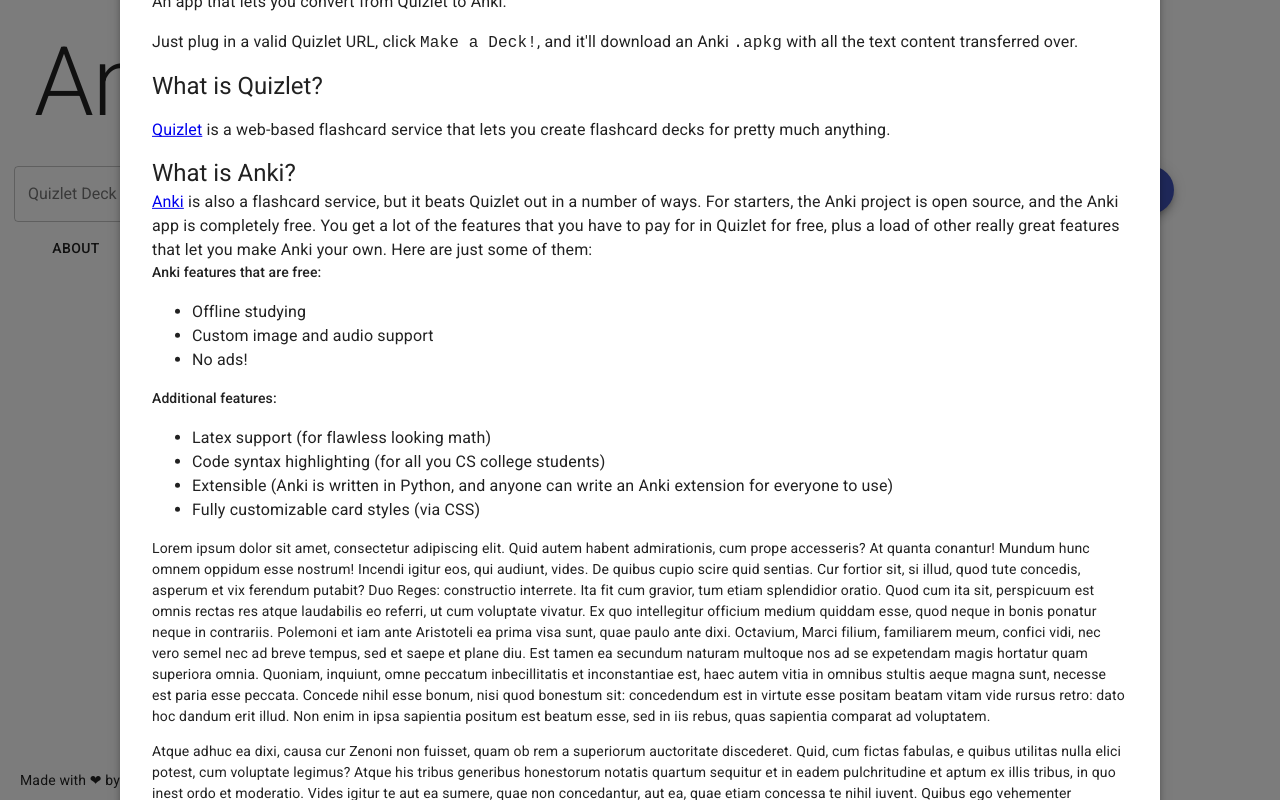
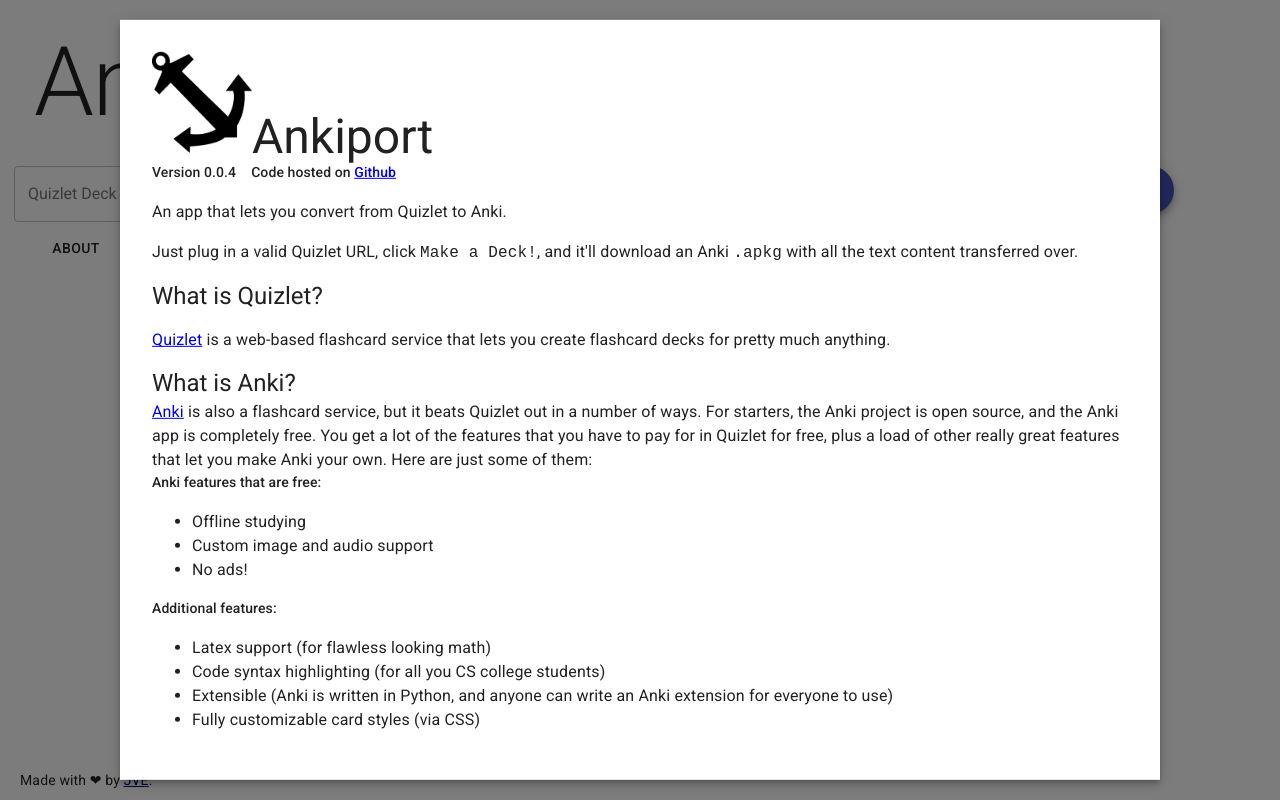
Before and after one commit to jahzielv/ankiport-web, a React (Create React App) app: page / in a window 1280 px wide. Both pictures are taken after a click on the button "ABOUT". Built offline with nearby package versions, Linux system fonts and the light colour scheme.

Commit message:
fixed dom nesting problem

```diff
--- a/src/components/AboutSection.js
+++ b/src/components/AboutSection.js
@@ -9,17 +9,17 @@
             <Typography variant="h3"><img src="../res/aplogo.png" alt="ankiport logo" width="100" />Ankiport</Typography>
             <Grid container direction="row">
                 <Typography variant="subtitle2">Version 0.0.4</Typography>
-                <Typography variant="subtitle2" style={{ paddingLeft: "15px" }}>Code hosted on <a href="https://github.com/jahzielv/ankiport-web" target="_blank">Github</a></Typography>
+                <Typography variant="subtitle2" style={{ paddingLeft: "15px" }}>Code hosted on <a href="https://github.com/jahzielv/ankiport-web" rel="noopener noreferrer" target="_blank">Github</a></Typography>
             </Grid>
 
-            <Typography variant="body1">
+            <Typography variant="body1" component={"span"}>
                 <p>An app that lets you convert from Quizlet to Anki.</p>
                 <p>Just plug in a valid Quizlet URL, click <code>Make a Deck!</code>, and it'll download an Anki <code>.apkg</code> with all the text content transferred over.</p>
             </Typography>
 
             <Typography variant="h5"> What is Quizlet?</Typography>
 
-            <Typography variant="body1">
+            <Typography variant="body1" component={"span"}>
                 <p><a href="quizlet.com">Quizlet</a> is a web-based flashcard service that lets you create flashcard decks for pretty much anything.</p>
             </Typography>
             <Typography variant="h5"> What is Anki?</Typography>
@@ -27,7 +27,7 @@
             <Typography variant="body1"> <a href="https://apps.ankiweb.net/">Anki</a> is also a flashcard service, but it beats Quizlet out in a number of ways. For starters, the Anki project is open source, and the Anki app is completely free. You get a lot of the features that you have to pay for in Quizlet for free, plus a load of other really great features that let you make Anki your own. Here are just some of them:</Typography>
 
             <Typography variant="subtitle2"> Anki features that are free: </Typography>
-            <Typography variant="body1">
+            <Typography variant="body1" component={"span"}>
                 <ul>
                     <li>Offline studying</li>
                     <li>Custom image and audio support</li>
@@ -36,7 +36,7 @@
             </Typography>
 
             <Typography variant="subtitle2">Additional features: </Typography>
-            <Typography variant="body1">
+            <Typography variant="body1" component={"span"}>
                 <ul>
                     <li>Latex support (for flawless looking math)</li>
                     <li>Code syntax highlighting (for all you CS college students)</li>
@@ -44,13 +44,6 @@
                     <li>Fully customizable card styles (via CSS)</li>
                 </ul>
             </Typography>
-            <Typography><p>Lorem ipsum dolor sit amet, consectetur adipiscing elit. Quid autem habent admirationis, cum prope accesseris? At quanta conantur! Mundum hunc omnem oppidum esse nostrum! Incendi igitur eos, qui audiunt, vides. De quibus cupio scire quid sentias. Cur fortior sit, si illud, quod tute concedis, asperum et vix ferendum putabit? Duo Reges: constructio interrete. Ita fit cum gravior, tum etiam splendidior oratio. Quod cum ita sit, perspicuum est omnis rectas res atque laudabilis eo referri, ut cum voluptate vivatur. Ex quo intellegitur officium medium quiddam esse, quod neque in bonis ponatur neque in contrariis. Polemoni et iam ante Aristoteli ea prima visa sunt, quae paulo ante dixi. Octavium, Marci filium, familiarem meum, confici vidi, nec vero semel nec ad breve tempus, sed et saepe et plane diu. Est tamen ea secundum naturam multoque nos ad se expetendam magis hortatur quam superiora omnia. Quoniam, inquiunt, omne peccatum inbecillitatis et inconstantiae est, haec autem vitia in omnibus stultis aeque magna sunt, necesse est paria esse peccata. Concede nihil esse bonum, nisi quod bonestum sit: concedendum est in virtute esse positam beatam vitam vide rursus retro: dato hoc dandum erit illud. Non enim in ipsa sapientia positum est beatum esse, sed in iis rebus, quas sapientia comparat ad voluptatem. </p>
-
-                <p>Atque adhuc ea dixi, causa cur Zenoni non fuisset, quam ob rem a superiorum auctoritate discederet. Quid, cum fictas fabulas, e quibus utilitas nulla elici potest, cum voluptate legimus? Atque his tribus generibus honestorum notatis quartum sequitur et in eadem pulchritudine et aptum ex illis tribus, in quo inest ordo et moderatio. Vides igitur te aut ea sumere, quae non concedantur, aut ea, quae etiam concessa te nihil iuvent. Quibus ego vehementer assentior. Tu enim ista lenius, hic Stoicorum more nos vexat. Curium putes loqui, interdum ita laudat, ut quid praeterea sit bonum neget se posse ne suspicari quidem. Potius inflammat, ut coercendi magis quam dedocendi esse videantur. </p>
-
-                <p>Vives, inquit Aristo, magnifice atque praeclare, quod erit cumque visum ages, numquam angere, numquam cupies, numquam timebis. Sed haec ab Antiocho, familiari nostro, dicuntur multo melius et fortius, quam a Stasea dicebantur. Ista ipsa, quae tu breviter: regem, dictatorem, divitem solum esse sapientem, a te quidem apte ac rotunde; Is enim percontando atque interrogando elicere solebat eorum opiniones, quibuscum disserebat, ut ad ea, quae ii respondissent, si quid videretur, diceret. </p>
-
-            </Typography>
         </Fragment >
     )
 }
--- a/src/components/AnkiHeader.js
+++ b/src/components/AnkiHeader.js
@@ -1,5 +1,5 @@
 import React from "react";
-import { Grid, Typography, Button } from "@material-ui/core";
+import { Grid, Typography } from "@material-ui/core";
 
 class AnkiHeader extends React.Component {
     render() {
--- a/src/components/Footer.js
+++ b/src/components/Footer.js
@@ -1,5 +1,5 @@
 import React from "react";
-import { withStyles, Typography, Button, Grid } from "@material-ui/core";
+import { withStyles, Typography } from "@material-ui/core";
 
 const styles = theme => (
     {
@@ -38,7 +38,7 @@
         <div>
             <div className={classes.phantom} />
             <div className={classes.footer}>
-                <div className={classes.footerText}><Typography>Made with &#10084; by <a className={classes.footerLink} target="_blank" href="https://jahz.co">JVE</a>.</Typography></div>
+                <div className={classes.footerText}><Typography>Made with &#10084; by <a className={classes.footerLink} target="_blank" rel="noopener noreferrer" href="https://jahz.co">JVE</a>.</Typography></div>
             </div>
         </div>
     );
--- a/src/components/InputArea.js
+++ b/src/components/InputArea.js
@@ -1,5 +1,5 @@
 import React, { Fragment } from "react";
-import { Fab, Grid, TextField, Snackbar, Button, Modal, Typography } from "@material-ui/core";
+import { Fab, Grid, TextField, Snackbar, Button, Modal } from "@material-ui/core";
 import { withStyles } from "@material-ui/core/styles";
 import fetch from "node-fetch";
 import PropTypes from 'prop-types';
```
